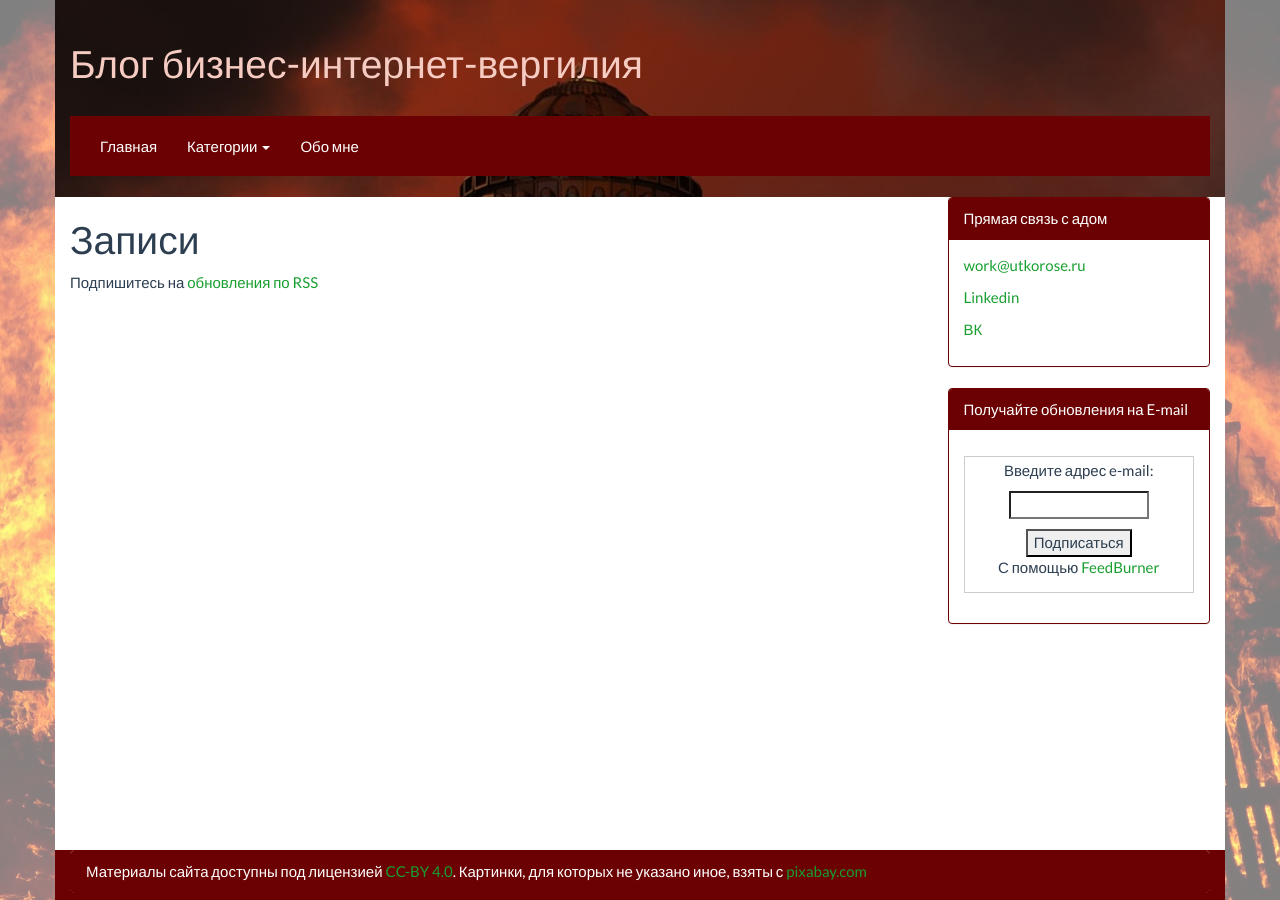
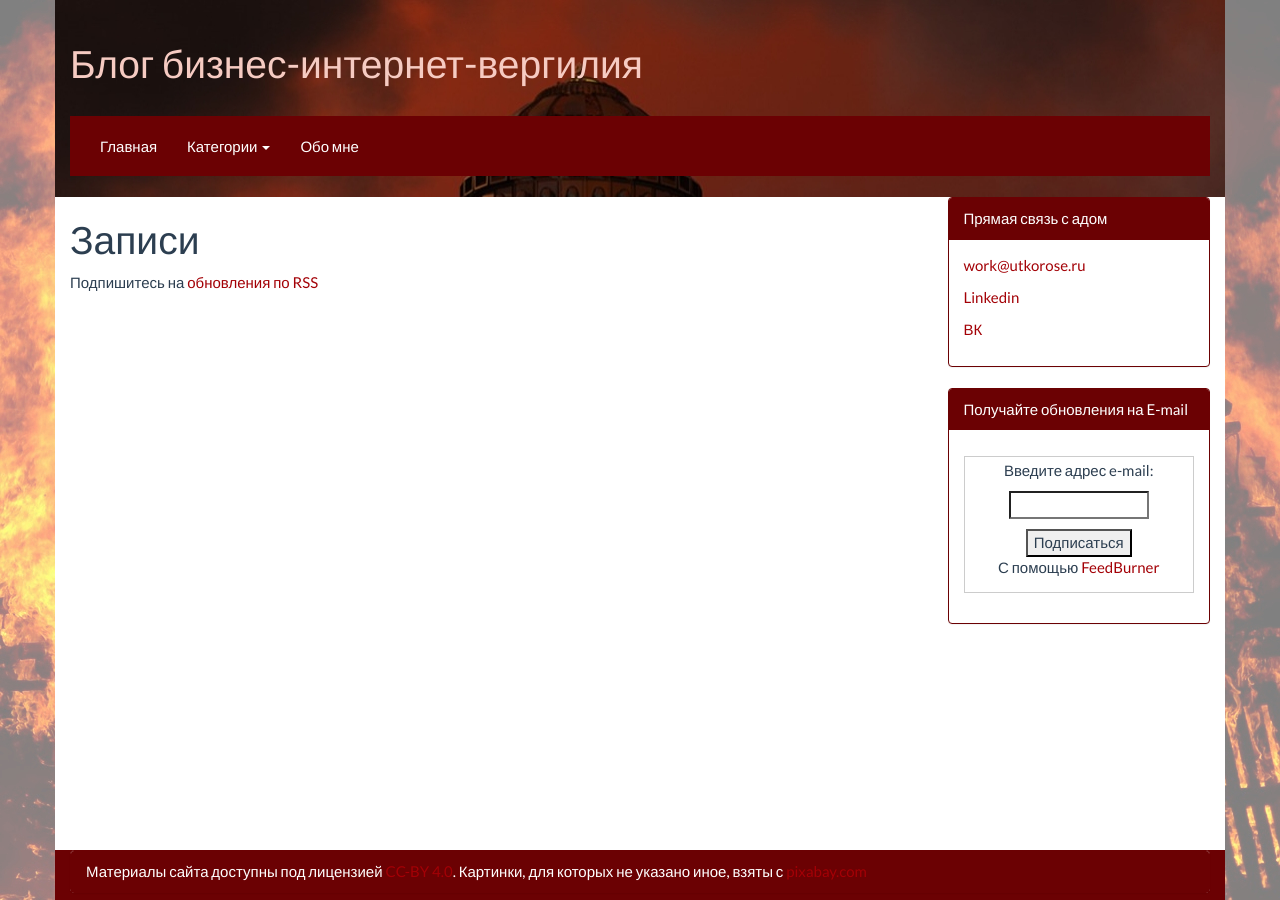
Before and after one commit to utkorose/blog-internet-vergiliy, a Jekyll site: the page built from index.html, in a window 1280 px wide. Built offline with Jekyll 4.4.1, drawn with Linux system fonts in a browser that asks for light colours.

Commit message:
Update theme.css

```diff
--- a/css/theme.css
+++ b/css/theme.css
@@ -101,10 +101,10 @@ body {
 }
 
 a {
-  color:#189F30;
+  color:#A30006;
 }
 a:hover{
-  color:#189F30;
+  color:#A30006;
 }
 
 .navbar-default .navbar-nav>.open>a, .navbar-default .navbar-nav>.open>a:hover, .navbar-default .navbar-nav>.open>a:focus {
```
